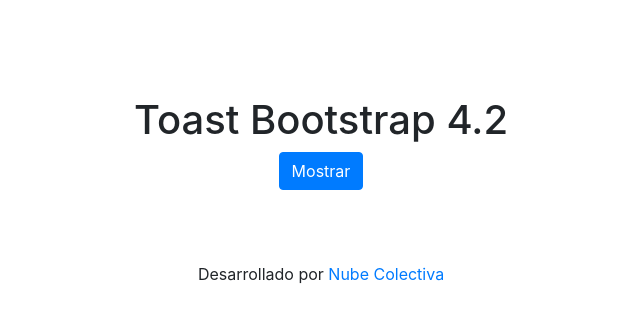
After one commit to collectivecloudperu/toast_bootstrap_42_javascript, a PHP site: page / in a window 1280 px wide. The commit adds this page. Shown: the top 333 px of the page, without its empty margins (319-959 px from the left). Run offline with PHP 8.4, Linux system fonts and the light colour scheme; some libraries are stand-ins or nearby versions.

Commit message:
Add files via upload

```diff
--- a/css/estilos.css
+++ b/css/estilos.css
@@ -7,10 +7,8 @@
   border: 1px solid rgba(0,0,0,.1);
   border-radius: .25rem;
   box-shadow: 0 0.25rem 0.75rem rgba(0,0,0,.1);
-  max-width: 310px;
-  width: 310px;
-  background-color: #ffffff;
-  opacity: 1;
+  max-width: 350px;
+  width: 350px;
 }
 
 #mitoast.mostrar {
--- /dev/null
+++ b/index.php
@@ -0,0 +1,105 @@
+<!DOCTYPE html>
+
+<html lang="es">
+<head>
+    <meta charset="utf-8">
+    <meta name="viewport" content="width=device-width, initial-scale=1">
+
+    <title>Efecto Sticky o Video Flotante mientras te desplazas verticalmente en una Página Web</title>
+
+    <!-- Bootstrap CSS -->
+    <link rel="stylesheet" href="https://stackpath.bootstrapcdn.com/bootstrap/4.2.1/css/bootstrap.min.css" integrity="sha384-GJzZqFGwb1QTTN6wy59ffF1BuGJpLSa9DkKMp0DgiMDm4iYMj70gZWKYbI706tWS" crossorigin="anonymous">
+
+    <link rel="stylesheet" href="css/estilos.css">
+
+    <link rel="icon" href="http://nubecolectiva.com/blog/wp-content/uploads/2017/09/cropped-favicon-1-32x32.png">
+
+</head>
+
+  <body>
+
+    <br><br>
+
+    <!-- P -->
+    <div class="pccp" align="center">
+        <!-- P -->
+        <script async src="//pagead2.googlesyndication.com/pagead/js/adsbygoogle.js"></script>
+
+        <ins class="adsbygoogle"
+             style="display:block"
+             data-ad-client="ca-pub-2390065838671224"
+             data-ad-slot="1441100372"
+             data-ad-format="auto"
+             data-full-width-responsive="true"></ins>
+        <script>
+        (adsbygoogle = window.adsbygoogle || []).push({});
+        </script>
+        <!-- End P -->
+    </div>
+    <!-- End P -->
+
+    <br><br>
+
+      <div class="container" align="center">
+
+        <h1>Toast Bootstrap 4.2 </h1>
+
+            <div class="row">
+
+              <div class="col-md-12">
+
+                <button type="button" class="btn btn-primary mostrar" onclick="mostrarToast()">Mostrar</button>
+
+                <br><br>
+
+                <div role="alert" id="mitoast" aria-live="assertive" aria-atomic="true" class="toast">
+
+                  <div class="toast-header">
+                    <img src="img/logo.png" width="20" height="20" class="rounded mr-2" alt="Logo Nube Colectiva">
+                    <strong class="mr-auto">Nube Colectiva</strong>
+                    <small>ahora</small>
+                    <button type="button" class="ml-2 mb-1 close" data-dismiss="toast" aria-label="Cerrar" onclick="cerrarToast()">
+                      <span aria-hidden="true">×</span>
+                    </button>
+                  </div>
+
+                  <div class="toast-body">
+                    Luis ha editado su foto de Perfil !
+                  </div>
+
+                </div>
+
+              </div>
+
+            </div>
+
+          </div>
+
+      </div>
+
+    <br><br>
+
+    <section class="credito">
+      <div align="center">
+          Desarrollado por <a href="http://www.nubecolectiva.com" target="_blank">Nube Colectiva</a>
+      </div>
+    </section>
+
+    <br><br>
+
+
+    <!-- Bootstrap core JavaScript
+    ================================================== -->
+    <!-- Placed at the end of the document so the pages load faster -->
+    <script
+  src="https://code.jquery.com/jquery-3.4.1.min.js"
+  integrity="sha256-CSXorXvZcTkaix6Yvo6HppcZGetbYMGWSFlBw8HfCJo="
+  crossorigin="anonymous"></script>
+<script src="https://cdnjs.cloudflare.com/ajax/libs/popper.js/1.14.6/umd/popper.min.js" integrity="sha384-wHAiFfRlMFy6i5SRaxvfOCifBUQy1xHdJ/yoi7FRNXMRBu5WHdZYu1hA6ZOblgut" crossorigin="anonymous"></script>
+<script src="https://stackpath.bootstrapcdn.com/bootstrap/4.2.1/js/bootstrap.min.js" integrity="sha384-B0UglyR+jN6CkvvICOB2joaf5I4l3gm9GU6Hc1og6Ls7i6U/mkkaduKaBhlAXv9k" crossorigin="anonymous"></script>
+
+    <script type="text/javascript" src="js/app.js"></script>
+
+  </body>
+
+</html>
--- a/js/app.js
+++ b/js/app.js
@@ -1,11 +1,10 @@
-// Con esta función se muestra el Toast
+
 function mostrarToast() {
     var toast = document.getElementById("mitoast");
     toast.className = "mostrar";
     setTimeout(function(){ toast.className = toast.className.replace("mostrar", ""); }, 5000);
 }
 
-// Con esta función se cierra el Toast
 function cerrarToast() {
     var toast = document.getElementById("mitoast");
     toast.className = "cerrar";
```
